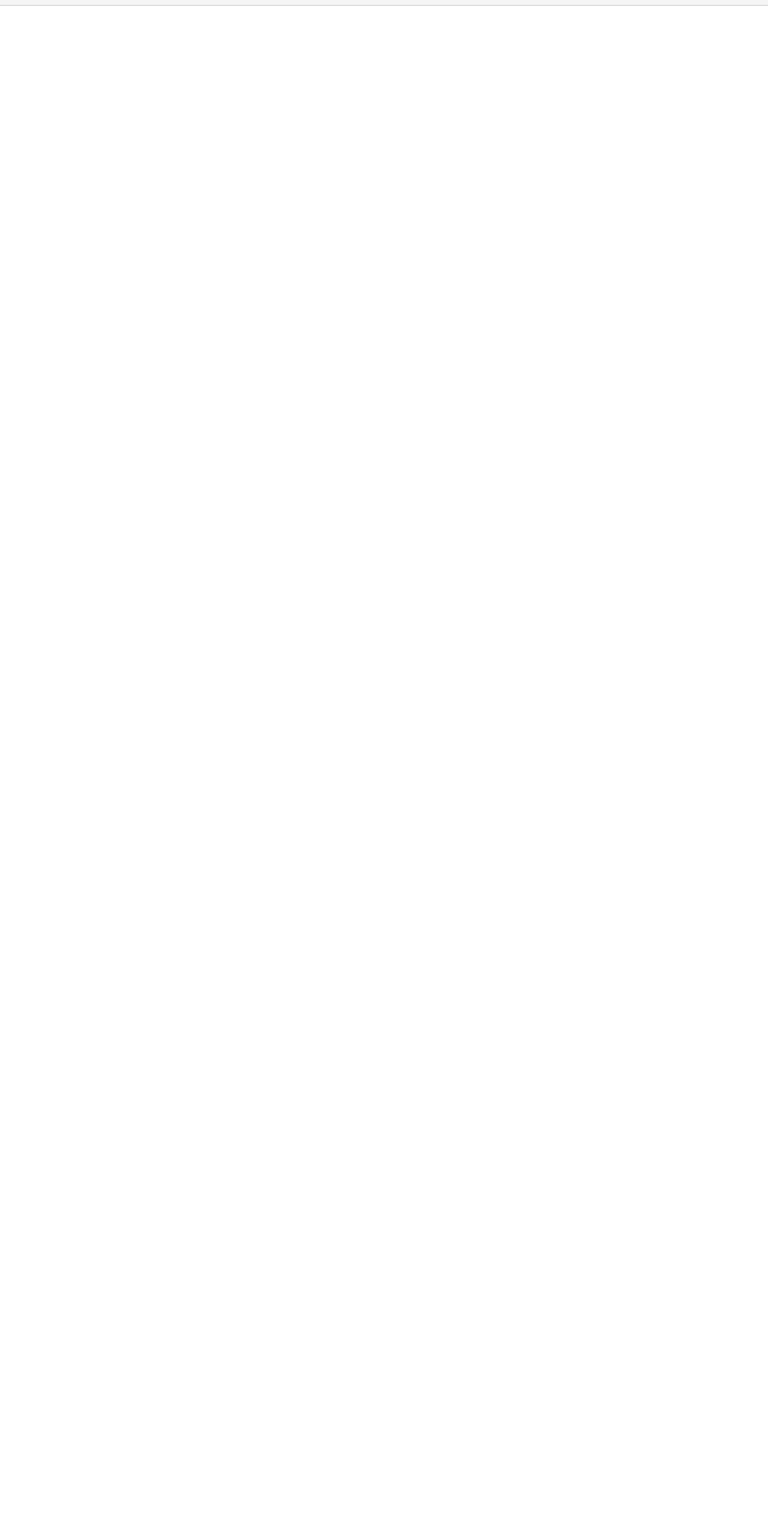
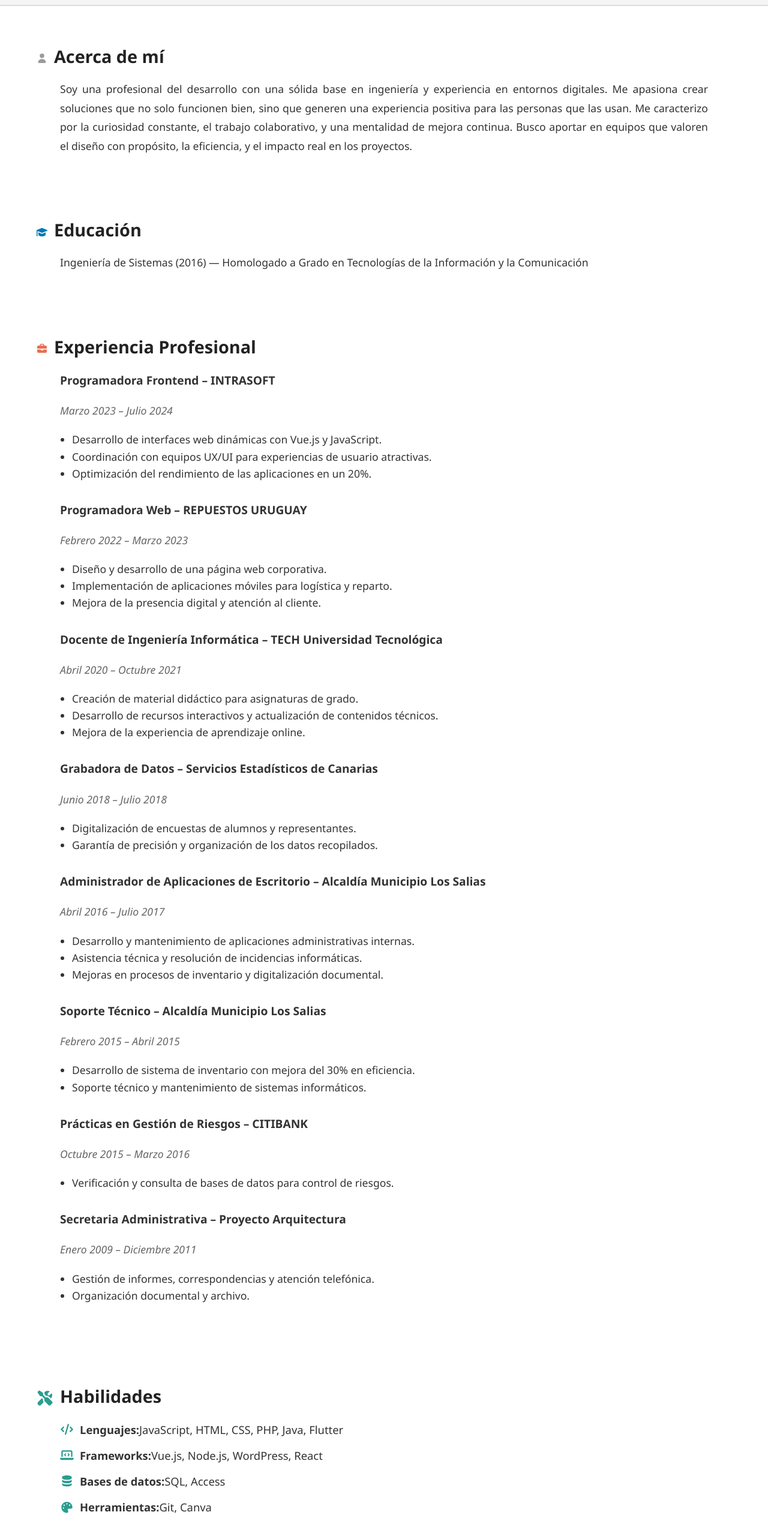
Before and after one commit to CarolinaOM/mi-cv, a React (Create React App) app: page / in a window 1280 px wide. Shown: the part 160-2705 px from the top of the page at 60% size. Before the commit the page ends 800 px from the top, so only its background shows below. Built offline with nearby package versions, Linux system fonts and the light colour scheme.

Commit message:
Subir info de mi cv

```diff
--- a/package.json
+++ b/package.json
@@ -3,6 +3,9 @@
   "version": "0.1.0",
   "private": true,
   "dependencies": {
+    "@fortawesome/fontawesome-svg-core": "^7.0.0",
+    "@fortawesome/free-solid-svg-icons": "^7.0.0",
+    "@fortawesome/react-fontawesome": "^0.2.3",
     "@testing-library/dom": "^10.4.1",
     "@testing-library/jest-dom": "^6.7.0",
     "@testing-library/react": "^16.3.0",
--- a/src/App.js
+++ b/src/App.js
@@ -1,9 +1,19 @@
-import Header from './components/Header'; // Importa el componente real
+import Header from './components/Header';
+import About from './components/About';
+import Education from './components/Education';
+import Experience from './components/Experience';
+import Skills from './components/Skills';
+//import Training from './components/Training';
+//import Languages from './components/Languages';
 
 function App() {
   return (
     <div>
-      <Header /> {/* sa el componente con íconos */}
+      <Header />
+      <About/>
+      <Education />
+      <Experience />
+      <Skills />
     </div>
   );
 }
--- /dev/null
+++ b/src/components/About.css
@@ -0,0 +1,26 @@
+.cv-section {
+  padding: 40px 60px;
+  font-family: 'Segoe UI', sans-serif;
+  color: #333;
+}
+
+.cv-section__title {
+  font-size: 1.8rem;
+  margin-bottom: 20px;
+  color: #222;
+}
+
+.cv-section__body {
+  text-align: justify;
+  line-height: 1.8;
+  font-size: 1.10rem;
+  padding: 0 40px;
+  max-width: none;
+}
+
+.icon-gray {
+  font-size: 1rem;
+  color: #9b9b9b !important;  /* Gris */
+  margin-right: 10px;
+  vertical-align: middle;
+}
--- /dev/null
+++ b/src/components/About.js
@@ -0,0 +1,20 @@
+import { FontAwesomeIcon } from '@fortawesome/react-fontawesome';
+import { faUser } from '@fortawesome/free-solid-svg-icons';
+import './About.css';
+
+export default function About() {
+  return (
+    <section className="cv-section" id="about">
+      <h2 className="cv-section__title">
+       <FontAwesomeIcon icon={faUser} className="icon-gray" />
+        Acerca de mí
+      </h2>
+      <p className="cv-section__body">
+        Soy una profesional del desarrollo con una sólida base en ingeniería y experiencia en entornos digitales.
+        Me apasiona crear soluciones que no solo funcionen bien, sino que generen una experiencia positiva para las personas que las usan.
+        Me caracterizo por la curiosidad constante, el trabajo colaborativo, y una mentalidad de mejora continua.
+        Busco aportar en equipos que valoren el diseño con propósito, la eficiencia, y el impacto real en los proyectos.
+      </p>
+    </section>
+  );
+}
--- /dev/null
+++ b/src/components/Education.css
@@ -0,0 +1,27 @@
+.cv-section {
+  padding: 40px 60px;
+  font-family: 'Segoe UI', sans-serif;
+  color: #333;
+}
+
+.cv-section__title {
+  font-size: 1.8rem;
+  margin-bottom: 20px;
+  color: #222;
+}
+
+.cv-section__body {
+  text-align: justify;
+  line-height: 1.8;
+  font-size: 1.10rem;
+  padding: 0 40px;
+  margin: 0;
+  max-width: none;
+}
+
+.icon-blue {
+  font-size: 1rem;
+  color: #0077b6 !important;  /* Azul */
+  margin-right: 10px;
+  vertical-align: middle;
+}
--- /dev/null
+++ b/src/components/Education.js
@@ -0,0 +1,17 @@
+import { FontAwesomeIcon } from '@fortawesome/react-fontawesome';
+import { faGraduationCap } from '@fortawesome/free-solid-svg-icons'; // para Educación
+import './Education.css';
+
+export default function Education() {
+  return (
+    <section className="cv-section" id="education">
+      <h2 className="cv-section__title">
+        <FontAwesomeIcon icon={faGraduationCap} className="icon-blue" />
+        Educación
+      </h2>
+      <p className="cv-section__body">
+        Ingeniería de Sistemas (2016) — Homologado a Grado en Tecnologías de la Información y la Comunicación
+      </p>
+    </section>
+  );
+}
--- /dev/null
+++ b/src/components/Experience.css
@@ -0,0 +1,28 @@
+.icon-experience {
+  font-size: 1rem;
+  color: #e76f51 !important;  /* Naranja terracota */
+  margin-right: 10px;
+  vertical-align: middle;
+}
+
+.job-entry {
+  margin-bottom: 30px;
+}
+
+.job-title {
+  font-weight: bold;
+  font-size: 1.2rem;
+  margin-bottom: 5px;
+}
+
+.job-dates {
+  font-style: italic;
+  color: #666;
+  margin-bottom: 10px;
+}
+
+.job-details {
+  list-style-type: disc;
+  padding-left: 20px;
+  line-height: 1.6;
+}
--- /dev/null
+++ b/src/components/Experience.js
@@ -0,0 +1,92 @@
+import { FontAwesomeIcon } from '@fortawesome/react-fontawesome';
+import { faBriefcase } from '@fortawesome/free-solid-svg-icons';
+import './Experience.css';
+
+export default function Experience() {
+  return (
+    <section className="cv-section" id="experience">
+      <h2 className="cv-section__title">
+        <FontAwesomeIcon icon={faBriefcase} className="icon-experience" />
+        Experiencia Profesional
+      </h2>
+      <div className="cv-section__body">
+
+        <div className="job-entry">
+          <h3 className="job-title">Programadora Frontend – INTRASOFT</h3>
+          <p className="job-dates">Marzo 2023 – Julio 2024</p>
+          <ul className="job-details">
+            <li>Desarrollo de interfaces web dinámicas con Vue.js y JavaScript.</li>
+            <li>Coordinación con equipos UX/UI para experiencias de usuario atractivas.</li>
+            <li>Optimización del rendimiento de las aplicaciones en un 20%.</li>
+          </ul>
+        </div>
+
+        <div className="job-entry">
+          <h3 className="job-title">Programadora Web – REPUESTOS URUGUAY</h3>
+          <p className="job-dates">Febrero 2022 – Marzo 2023</p>
+          <ul className="job-details">
+            <li>Diseño y desarrollo de una página web corporativa.</li>
+            <li>Implementación de aplicaciones móviles para logística y reparto.</li>
+            <li>Mejora de la presencia digital y atención al cliente.</li>
+          </ul>
+        </div>
+
+        <div className="job-entry">
+          <h3 className="job-title">Docente de Ingeniería Informática – TECH Universidad Tecnológica</h3>
+          <p className="job-dates">Abril 2020 – Octubre 2021</p>
+          <ul className="job-details">
+            <li>Creación de material didáctico para asignaturas de grado.</li>
+            <li>Desarrollo de recursos interactivos y actualización de contenidos técnicos.</li>
+            <li>Mejora de la experiencia de aprendizaje online.</li>
+          </ul>
+        </div>
+
+        <div className="job-entry">
+          <h3 className="job-title">Grabadora de Datos – Servicios Estadísticos de Canarias</h3>
+          <p className="job-dates">Junio 2018 – Julio 2018</p>
+          <ul className="job-details">
+            <li>Digitalización de encuestas de alumnos y representantes.</li>
+            <li>Garantía de precisión y organización de los datos recopilados.</li>
+          </ul>
+        </div>
+
+        <div className="job-entry">
+          <h3 className="job-title">Administrador de Aplicaciones de Escritorio – Alcaldía Municipio Los Salias</h3>
+          <p className="job-dates">Abril 2016 – Julio 2017</p>
+          <ul className="job-details">
+            <li>Desarrollo y mantenimiento de aplicaciones administrativas internas.</li>
+            <li>Asistencia técnica y resolución de incidencias informáticas.</li>
+            <li>Mejoras en procesos de inventario y digitalización documental.</li>
+          </ul>
+        </div>
+
+        <div className="job-entry">
+          <h3 className="job-title">Soporte Técnico – Alcaldía Municipio Los Salias</h3>
+          <p className="job-dates">Febrero 2015 – Abril 2015</p>
+          <ul className="job-details">
+            <li>Desarrollo de sistema de inventario con mejora del 30% en eficiencia.</li>
+            <li>Soporte técnico y mantenimiento de sistemas informáticos.</li>
+          </ul>
+        </div>
+
+        <div className="job-entry">
+          <h3 className="job-title">Prácticas en Gestión de Riesgos – CITIBANK</h3>
+          <p className="job-dates">Octubre 2015 – Marzo 2016</p>
+          <ul className="job-details">
+            <li>Verificación y consulta de bases de datos para control de riesgos.</li>
+          </ul>
+        </div>
+
+        <div className="job-entry">
+          <h3 className="job-title">Secretaria Administrativa – Proyecto Arquitectura</h3>
+          <p className="job-dates">Enero 2009 – Diciembre 2011</p>
+          <ul className="job-details">
+            <li>Gestión de informes, correspondencias y atención telefónica.</li>
+            <li>Organización documental y archivo.</li>
+          </ul>
+        </div>
+
+      </div>
+    </section>
+  );
+}
--- a/src/components/Header.js
+++ b/src/components/Header.js
@@ -21,7 +21,7 @@ function Header() {
         <p>
           <FaLinkedin className="icon linkedin" />
           <a
-            href="https://www.linkedin.com/in/carolina-ordonez-morales"
+            href="https://www.linkedin.com/in/carolina-ordo%C3%B1ez-morales/"
             target="_blank"
             rel="noopener noreferrer"
           >
--- /dev/null
+++ b/src/components/Skills.css
@@ -0,0 +1,24 @@
+.skills-list {
+  list-style: none;
+  padding-left: 0;
+  line-height: 1.8;
+  font-size: 1.15rem;
+}
+
+.skills-list li {
+  margin-bottom: 10px;
+  display: flex;
+  align-items: center;
+}
+
+.skills-list li svg {
+  margin-right: 10px;
+  color: #2a9d8f;
+}
+
+ .icon-skills {
+  font-size: 1.5rem; /* Igual que los otros iconos */
+  color: #2a9d8f !important;
+  margin-right: 10px;
+  vertical-align: middle;
+}
--- /dev/null
+++ b/src/components/Skills.js
@@ -0,0 +1,32 @@
+import { FontAwesomeIcon } from '@fortawesome/react-fontawesome';
+import {
+  faCode,
+  faLaptopCode,
+  faDatabase,
+  faTools,
+  faPalette,
+  faTerminal,
+  faServer,
+  faDesktop
+} from '@fortawesome/free-solid-svg-icons';
+import './Skills.css';
+
+export default function Skills() {
+  return (
+    <section className="cv-section" id="skills">
+      <h2 className="cv-section__title">
+        <FontAwesomeIcon icon={faTools} className="icon-skills" />
+        Habilidades
+      </h2>
+      <div className="cv-section__body">
+        <ul className="skills-list">
+          <li><FontAwesomeIcon icon={faCode} /> <strong>Lenguajes:</strong> JavaScript, HTML, CSS, PHP, Java, Flutter</li>
+          <li><FontAwesomeIcon icon={faLaptopCode} /> <strong>Frameworks:</strong> Vue.js, Node.js, WordPress, React</li>
+          <li><FontAwesomeIcon icon={faDatabase} /> <strong>Bases de datos:</strong> SQL, Access</li>
+          <li><FontAwesomeIcon icon={faPalette} /> <strong>Herramientas:</strong> Git, Canva</li>
+          <li><FontAwesomeIcon icon={faDesktop} /> <strong>Sistemas operativos:</strong> Windows, Linux</li>
+        </ul>
+      </div>
+    </section>
+  );
+}
```
Also changed, not shown: 1 other file (tests, documents, lock files or other folders).
